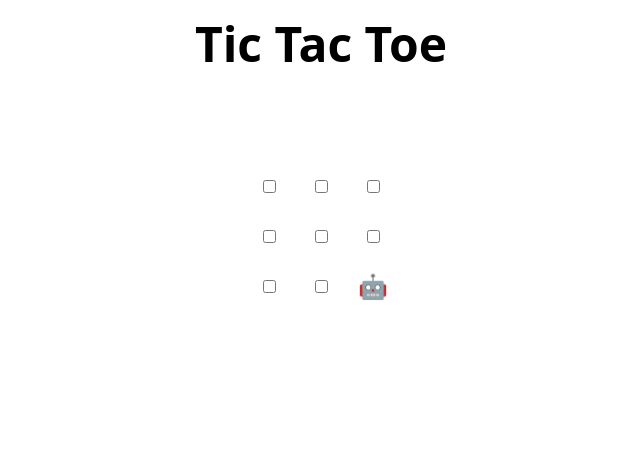
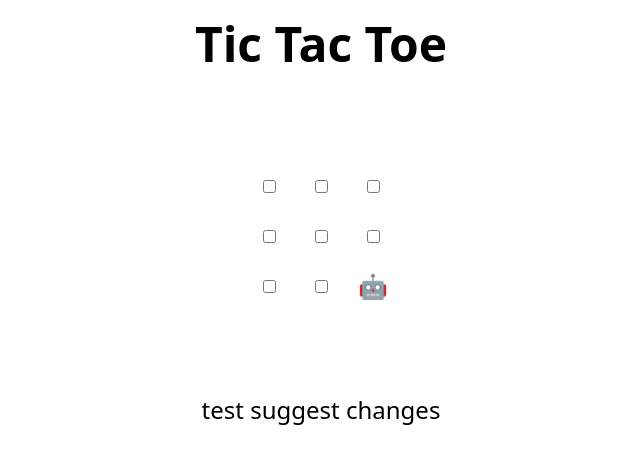
Before and after one commit to dneon12/skills-review-pull-requests, a plain HTML site: page index.html in a window 1280 px wide. Shown: the whole page, without its empty margins (319-959 px from the left). Drawn offline with Linux system fonts and the light colour scheme.

Commit message:
Update index.html when suggestion is approved

```diff
--- a/index.html
+++ b/index.html
@@ -48,7 +48,7 @@
 </table>
 
 <h2 hidden>Game over, refresh to play again 🧑‍💻 🤖!</h2>
-
+test suggest changes
 <script>
   // Initialization
   const boxes = Array.from(document.querySelectorAll("td"));
```
